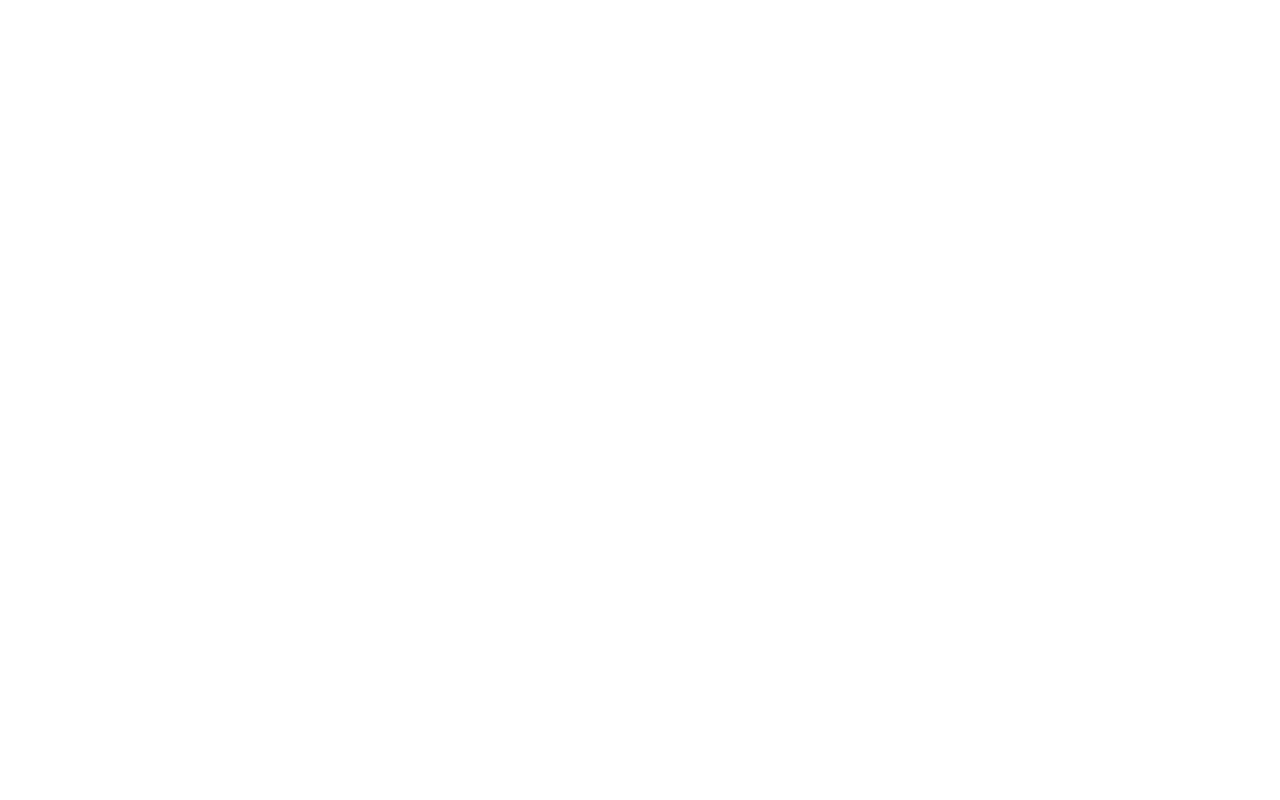
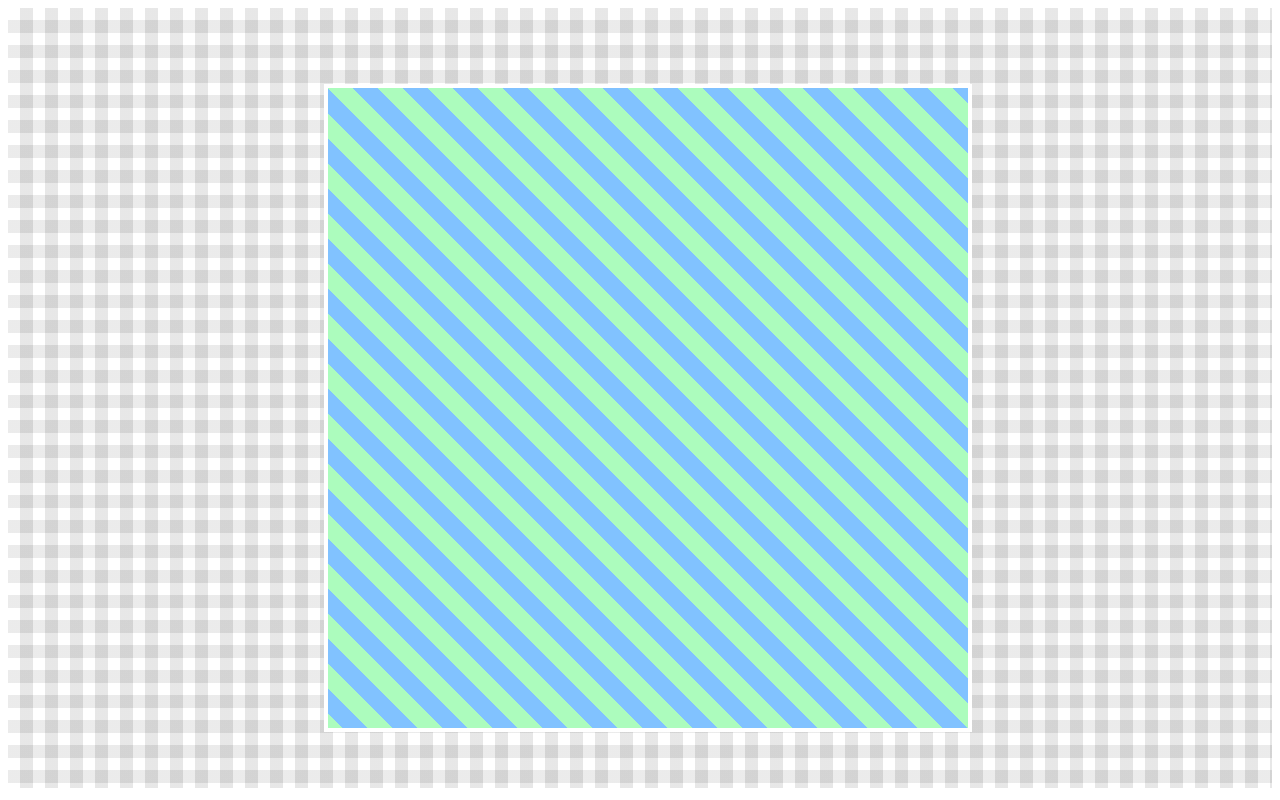
Before and after one commit to Daro25/SOFU, a plain HTML site: page index.html in a window 1280 px wide. Drawn offline with Linux system fonts and the light colour scheme.

Commit message:
Creando el escenario sin estilos

```diff
--- a/index.html
+++ b/index.html
@@ -4,8 +4,12 @@
     <meta charset="UTF-8">
     <meta name="viewport" content="width=device-width, initial-scale=1.0">
     <title>Sofu</title>
+    <link rel="stylesheet" href="style.css">
 </head>
 <body>
-
+    <div class="content">
+        <div id="laguna"></div>
+    </div>
+    <script src="stylos.js"></script> <!--Este es es script que mantienen la relacion de manera inteligente-->
 </body>
 </html>
--- a/style.css
+++ b/style.css
@@ -0,0 +1,19 @@
+.content{
+    height: calc(100vh - 20px);
+    width: 100%;
+    background: /*Este backgroun es mientras se diseña uno*/
+    linear-gradient(90deg, #ffffff2a 25%, #6f6f6f2a 25%, #6f6f6f2a 50%, #ffffff2a 50%, #ffffff2a 75%, #6f6f6f2a 75%, #6f6f6f2a),
+    linear-gradient(#ffffff2a 25%, #6f6f6f2a 25%, #6f6f6f2a 50%, #ffffff2a 50%, #ffffff2a 75%, #6f6f6f2a 75%, #6f6f6f2a);
+    background-size: 50px 50px ;
+    position: relative;
+    overflow: hidden;
+}
+#laguna{
+    background: /*Este backgroun es mientras se diseña uno*/
+    linear-gradient(45deg, #acfcbd 25%, #81c2ff 25%, #81c2ff 50%, #acfcbd 50%, #acfcbd 75%, #81c2ff 75%, #81c2ff);
+    background-size: 50px 50px;
+    border: white 4px solid;
+    display: block;
+    position: absolute;
+    overflow: hidden;
+}
--- /dev/null
+++ b/stylos.js
@@ -0,0 +1,20 @@
+
+const LAGO = document.getElementById("laguna");
+var minimoPantalla = function() {
+    if (document.documentElement.scrollHeight <= document.documentElement.scrollWidth) {
+        return document.documentElement.scrollHeight
+    } else {
+        return document.documentElement.scrollWidth
+    }
+};
+console.log(minimoPantalla());
+
+var style_LAGO = {
+    "width": (minimoPantalla() * 0.8)+"px",
+    "height": (minimoPantalla() * 0.8)+"px",
+    "margin": ((document.documentElement.scrollHeight -(minimoPantalla()*0.8))/2 - 4)+"px " +((document.documentElement.scrollWidth -(minimoPantalla()*0.8))/2 -4)+"px"
+};
+
+for (var propiedad in style_LAGO) {
+    LAGO.style[propiedad] = style_LAGO[propiedad];
+}
```
Also changed, not shown: main.js (+38 -0 lines).
